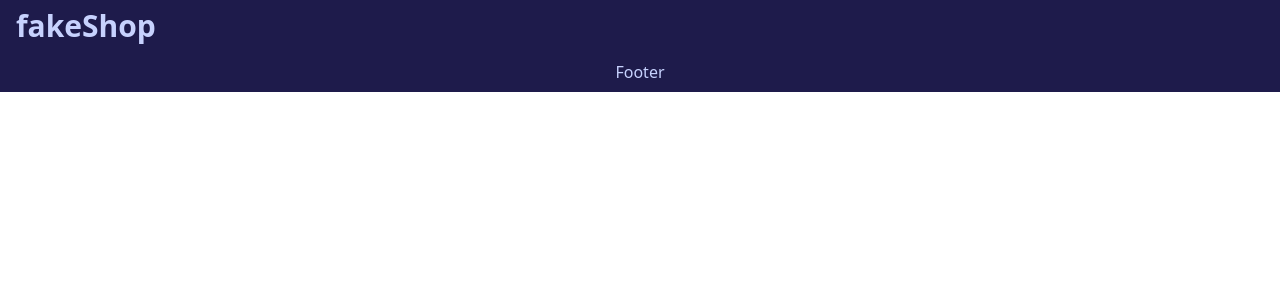
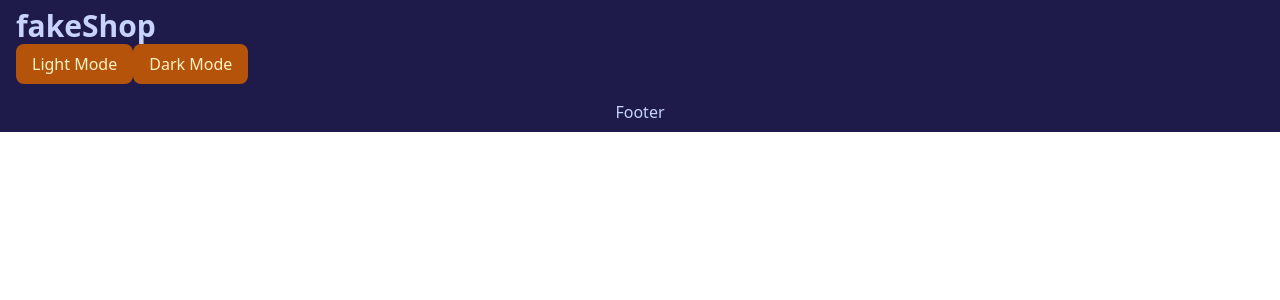
Before and after one commit to Kris1027/fakeShop, a Next.js app: page / in a window 1280 px wide. Shown: the top 300 px of the page. Built offline with nearby package versions, Linux system fonts and the light colour scheme.

Commit message:
build dark and light theme mode

```diff
--- a/package.json
+++ b/package.json
@@ -12,6 +12,7 @@
     "class-variance-authority": "^0.7.0",
     "clsx": "^2.0.0",
     "next": "14.0.4",
+    "next-themes": "^0.2.1",
     "react": "^18",
     "react-dom": "^18",
     "tailwind-merge": "^2.1.0"
--- /dev/null
+++ b/src/app/ThemeSwitcher.tsx
@@ -0,0 +1,22 @@
+"use client";
+import { useTheme } from "next-themes";
+import Button from "./components/ui/Button";
+import { useEffect, useState } from "react";
+
+export default function ThemeSwitcher() {
+  const [mounted, setMounted] = useState<boolean>(false);
+  const { setTheme } = useTheme();
+
+  useEffect(() => {
+    setMounted(true);
+  }, []);
+
+  if (!mounted) return null;
+
+  return (
+    <div>
+      <Button onClick={() => setTheme("light")}>Light Mode</Button>
+      <Button onClick={() => setTheme("dark")}>Dark Mode</Button>
+    </div>
+  );
+}
--- a/src/app/components/Header.tsx
+++ b/src/app/components/Header.tsx
@@ -1,9 +1,11 @@
-import Logo from './Logo';
+import ThemeSwitcher from "../ThemeSwitcher";
+import Logo from "./Logo";
 
 export default function Header() {
   return (
-    <header className='bg-dark text-light px-4 py-2'>
+    <header className="bg-dark px-4 py-2 text-light">
       <Logo />
+      <ThemeSwitcher />
     </header>
   );
 }
--- a/src/app/layout.tsx
+++ b/src/app/layout.tsx
@@ -2,6 +2,7 @@ import type { Metadata } from "next";
 import "./globals.css";
 import Header from "./components/Header";
 import Footer from "./components/Footer";
+import Providers from "./providers";
 
 export const metadata: Metadata = {
   title: "fakeShop",
@@ -16,9 +17,11 @@ export default function RootLayout({
   return (
     <html lang="en">
       <body>
-        <Header />
-        {children}
-        <Footer />
+        <Providers>
+          <Header />
+          {children}
+          <Footer />
+        </Providers>
       </body>
     </html>
   );
--- /dev/null
+++ b/src/app/providers.tsx
@@ -0,0 +1,19 @@
+"use client";
+import { ThemeProvider } from "next-themes";
+import { useEffect, useState } from "react";
+
+interface ProvidersProp {
+  children: React.ReactNode;
+}
+
+export default function Providers({ children }: ProvidersProp) {
+  const [mounted, setMounted] = useState<boolean>(false);
+
+  useEffect(() => {
+    setMounted(true);
+  }, []);
+
+  if (!mounted) return <>{children}</>;
+
+  return <ThemeProvider attribute="class">{children}</ThemeProvider>;
+}
--- a/tailwind.config.ts
+++ b/tailwind.config.ts
@@ -19,5 +19,6 @@ const config: Config = {
     },
   },
   plugins: [],
+  darkMode: "class",
 };
 export default config;
```
Also changed, not shown: 2 other files (tests, documents, lock files or other folders).
